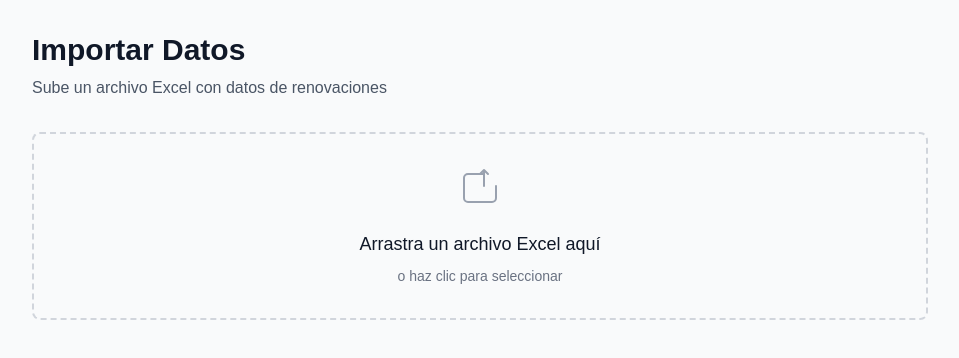
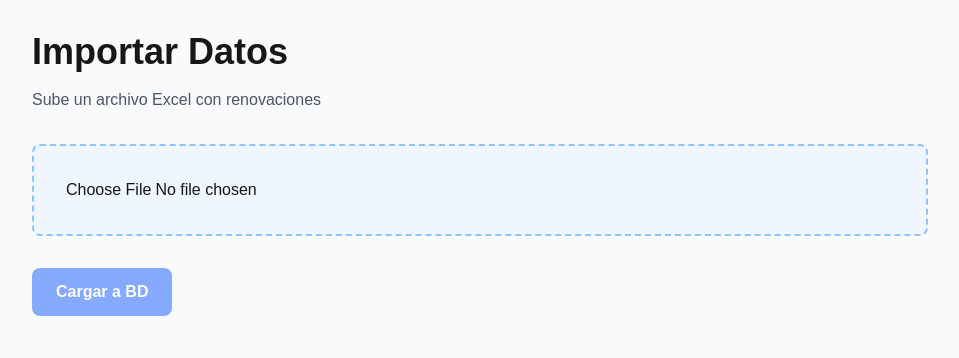
Before and after one commit to mpvargas66/defontana-crm, a Next.js app: page /admin/data-import in a window 1280 px wide. Shown: the top 358 px of the page, without its empty margins (160-1119 px from the left). Built offline with nearby package versions, Linux system fonts and the light colour scheme.

Commit message:
fix: ensure data-import page exists

```diff
--- a/src/app/admin/data-import/page.tsx
+++ b/src/app/admin/data-import/page.tsx
@@ -3,280 +3,126 @@
 import { useState } from 'react';
 import * as XLSX from 'xlsx';
 import { motion } from 'framer-motion';
-import clsx from 'clsx';
 
-interface ImportData {
+interface ImportRow {
   [key: string]: any;
 }
 
-interface ImportResult {
-  success: boolean;
-  message?: string;
-  insertados?: number;
-  errores?: number;
-  total?: number;
-  error?: string;
-}
-
-const REQUIRED_COLUMNS = [
-  'Id Cliente',
-  'Nombre',
-  'Rut',
-  'Ejecutivo PostVenta',
-  'Fecha Expiración',
-  'Total Renovación (UF)',
-  'Semáforo',
-];
-
 export default function DataImportPage() {
   const [file, setFile] = useState<File | null>(null);
-  const [data, setData] = useState<ImportData[]>([]);
+  const [preview, setPreview] = useState<ImportRow[]>([]);
   const [loading, setLoading] = useState(false);
-  const [uploading, setUploading] = useState(false);
-  const [result, setResult] = useState<ImportResult | null>(null);
-  const [error, setError] = useState('');
-  const [dragActive, setDragActive] = useState(false);
+  const [message, setMessage] = useState('');
 
-  const handleDrag = (e: React.DragEvent) => {
-    e.preventDefault();
-    e.stopPropagation();
-    if (e.type === 'dragenter' || e.type === 'dragover') {
-      setDragActive(true);
-    } else if (e.type === 'dragleave') {
-      setDragActive(false);
-    }
+  const handleFileChange = (e: React.ChangeEvent<HTMLInputElement>) => {
+    const selectedFile = e.target.files?.[0];
+    if (!selectedFile) return;
+
+    setFile(selectedFile);
+    const reader = new FileReader();
+    reader.onload = (event) => {
+      const workbook = XLSX.read(event.target?.result, { type: 'binary' });
+      const sheet = workbook.Sheets[workbook.SheetNames[0]];
+      const data = XLSX.utils.sheet_to_json<ImportRow>(sheet);
+      setPreview(data.slice(0, 5));
+    };
+    reader.readAsBinaryString(selectedFile);
   };
 
-  const handleDrop = (e: React.DragEvent) => {
-    e.preventDefault();
-    e.stopPropagation();
-    setDragActive(false);
-
-    const files = e.dataTransfer.files;
-    if (files && files[0]) {
-      handleFile(files[0]);
-    }
-  };
-
-  const handleFileChange = (e: React.ChangeEvent<HTMLInputElement>) => {
-    if (e.target.files && e.target.files[0]) {
-      handleFile(e.target.files[0]);
-    }
-  };
-
-  const handleFile = (selectedFile: File) => {
-    setError('');
-    setResult(null);
-
-    if (!selectedFile.name.toLowerCase().endsWith('.xlsx')) {
-      setError('Solo se aceptan archivos .xlsx');
+  const handleUpload = async () => {
+    if (!file) {
+      setMessage('Selecciona un archivo');
       return;
     }
 
-    setFile(selectedFile);
     setLoading(true);
-
-    const reader = new FileReader();
-    reader.onload = (e) => {
-      try {
-        const buffer = e.target?.result as ArrayBuffer;
-        const workbook = XLSX.read(buffer, { type: 'buffer' });
-        const sheet = workbook.Sheets[workbook.SheetNames[0]];
-        const parsedData = XLSX.utils.sheet_to_json<ImportData>(sheet);
-
-        // Validar columnas
-        if (parsedData.length === 0) {
-          setError('El archivo está vacío');
-          setLoading(false);
-          return;
-        }
-
-        const firstRow = parsedData[0];
-        const missingColumns = REQUIRED_COLUMNS.filter(col => !(col in firstRow));
-
-        if (missingColumns.length > 0) {
-          setError(`Columnas faltantes: ${missingColumns.join(', ')}`);
-          setLoading(false);
-          return;
-        }
-
-        setData(parsedData);
-        setLoading(false);
-      } catch (err) {
-        setError('Error al leer el archivo Excel');
-        setLoading(false);
-      }
-    };
-
-    reader.readAsArrayBuffer(selectedFile);
-  };
-
-  const handleUpload = async () => {
-    if (!file || data.length === 0) return;
-
-    setUploading(true);
-    setError('');
-    setResult(null);
+    const formData = new FormData();
+    formData.append('file', file);
 
     try {
-      const formData = new FormData();
-      formData.append('file', file);
-
       const response = await fetch('/api/admin/import', {
         method: 'POST',
         body: formData,
       });
 
-      const result: ImportResult = await response.json();
-
-      if (result.success) {
-        setResult(result);
-        setData([]);
-        setFile(null);
+      const data = await response.json();
+      if (response.ok) {
+        setMessage(`✅ Cargados ${data.data?.insertados || 0} registros`);
       } else {
-        setError(result.error || 'Error al cargar datos');
+        setMessage(`❌ Error: ${data.error || data.message}`);
       }
-    } catch (err) {
-      setError('Error al enviar archivo');
+    } catch (error) {
+      setMessage('Error en upload');
     } finally {
-      setUploading(false);
+      setLoading(false);
     }
   };
 
   return (
-    <div className="min-h-screen bg-gray-50 py-8 px-4">
+    <div className="min-h-screen bg-gray-50 p-8">
       <div className="max-w-4xl mx-auto">
-        <h1 className="text-3xl font-bold text-gray-900 mb-2">Importar Datos</h1>
-        <p className="text-gray-600 mb-8">Sube un archivo Excel con datos de renovaciones</p>
+        <h1 className="text-4xl font-bold mb-4">Importar Datos</h1>
+        <p className="text-gray-600 mb-8">Sube un archivo Excel con renovaciones</p>
 
-        {/* Upload Area */}
         <motion.div
-          className={clsx(
-            'border-2 border-dashed rounded-lg p-8 mb-8 transition-colors text-center cursor-pointer',
-            dragActive ? 'border-blue-500 bg-blue-50' : 'border-gray-300 bg-gray-50 hover:bg-gray-100'
-          )}
-          onDragEnter={handleDrag}
-          onDragLeave={handleDrag}
-          onDragOver={handleDrag}
-          onDrop={handleDrop}
+          className="border-2 border-dashed border-blue-300 rounded-lg p-8 bg-blue-50 mb-8"
+          whileHover={{ scale: 1.02 }}
         >
           <input
             type="file"
-            accept=".xlsx"
+            accept=".xlsx,.xls,.csv"
             onChange={handleFileChange}
-            className="hidden"
-            id="file-input"
+            className="block w-full"
           />
-          <label htmlFor="file-input" className="cursor-pointer">
-            <div className="mb-4">
-              <svg className="mx-auto h-12 w-12 text-gray-400" stroke="currentColor" fill="none" viewBox="0 0 48 48">
-                <path d="M28 8H12a4 4 0 00-4 4v20a4 4 0 004 4h24a4 4 0 004-4V20m-8-12l-4-4m0 0l-4 4m4-4v16" strokeWidth="2" strokeLinecap="round" strokeLinejoin="round" />
-              </svg>
-            </div>
-            <p className="text-lg font-medium text-gray-900">
-              {file ? file.name : 'Arrastra un archivo Excel aquí'}
-            </p>
-            <p className="text-sm text-gray-500 mt-2">o haz clic para seleccionar</p>
-          </label>
+          {file && <p className="mt-4 text-green-600">✓ {file.name}</p>}
         </motion.div>
 
-        {/* Error */}
-        {error && (
-          <motion.div
-            initial={{ opacity: 0, y: -10 }}
-            animate={{ opacity: 1, y: 0 }}
-            className="bg-red-50 border border-red-200 text-red-700 px-4 py-3 rounded mb-8"
-          >
-            {error}
-          </motion.div>
-        )}
-
-        {/* Success */}
-        {result && (
-          <motion.div
-            initial={{ opacity: 0, y: -10 }}
-            animate={{ opacity: 1, y: 0 }}
-            className="bg-green-50 border border-green-200 text-green-700 px-4 py-3 rounded mb-8"
-          >
-            <p className="font-medium">✅ {result.message}</p>
-            {result.insertados !== undefined && (
-              <>
-                <p className="text-sm mt-2">Insertados: {result.insertados}</p>
-                <p className="text-sm">Errores: {result.errores}</p>
-                <p className="text-sm">Total: {result.total}</p>
-              </>
-            )}
-          </motion.div>
-        )}
-
-        {/* Preview Table */}
-        {data.length > 0 && (
-          <motion.div initial={{ opacity: 0 }} animate={{ opacity: 1 }} className="mb-8">
-            <h2 className="text-lg font-bold text-gray-900 mb-4">
-              Vista previa ({data.length} registros)
-            </h2>
-            <div className="bg-white rounded-lg shadow overflow-x-auto">
-              <table className="w-full">
-                <thead className="bg-gray-100 border-b border-gray-200">
-                  <tr>
-                    <th className="px-4 py-3 text-left text-sm font-semibold text-gray-900">Cliente</th>
-                    <th className="px-4 py-3 text-left text-sm font-semibold text-gray-900">RUT</th>
-                    <th className="px-4 py-3 text-left text-sm font-semibold text-gray-900">Ejecutivo</th>
-                    <th className="px-4 py-3 text-left text-sm font-semibold text-gray-900">Fecha Exp.</th>
-                    <th className="px-4 py-3 text-left text-sm font-semibold text-gray-900">Monto UF</th>
-                    <th className="px-4 py-3 text-left text-sm font-semibold text-gray-900">Semáforo</th>
+        {preview.length > 0 && (
+          <div className="mb-8">
+            <h2 className="text-xl font-bold mb-4">Preview</h2>
+            <div className="overflow-x-auto">
+              <table className="w-full text-sm border-collapse border">
+                <thead>
+                  <tr className="bg-gray-200">
+                    {Object.keys(preview[0]).map((key) => (
+                      <th key={key} className="border p-2 text-left">
+                        {key}
+                      </th>
+                    ))}
                   </tr>
                 </thead>
                 <tbody>
-                  {data.slice(0, 5).map((row, idx) => (
-                    <tr key={idx} className="border-b border-gray-200 hover:bg-gray-50">
-                      <td className="px-4 py-3 text-sm text-gray-900">{row['Nombre']}</td>
-                      <td className="px-4 py-3 text-sm text-gray-600">{row['Rut']}</td>
-                      <td className="px-4 py-3 text-sm text-gray-600">{row['Ejecutivo PostVenta']}</td>
-                      <td className="px-4 py-3 text-sm text-gray-600">
-                        {new Date(row['Fecha Expiración']).toLocaleDateString('es-CL')}
-                      </td>
-                      <td className="px-4 py-3 text-sm text-gray-900">{row['Total Renovación (UF)']}</td>
-                      <td className="px-4 py-3 text-sm">
-                        <span className={clsx(
-                          'px-2 py-1 rounded text-xs font-medium',
-                          {
-                            'bg-green-100 text-green-800': row['Semáforo'] === 'verde',
-                            'bg-yellow-100 text-yellow-800': row['Semáforo'] === 'amarillo',
-                            'bg-red-100 text-red-800': row['Semáforo'] === 'rojo',
-                            'bg-gray-100 text-gray-800': !['verde', 'amarillo', 'rojo'].includes(row['Semáforo']),
-                          }
-                        )}>
-                          {row['Semáforo']}
-                        </span>
-                      </td>
+                  {preview.map((row, idx) => (
+                    <tr key={idx} className="border">
+                      {Object.values(row).map((val, idx) => (
+                        <td key={idx} className="border p-2">
+                          {String(val)}
+                        </td>
+                      ))}
                     </tr>
                   ))}
                 </tbody>
               </table>
-              {data.length > 5 && (
-                <div className="px-4 py-3 bg-gray-50 text-sm text-gray-600">
-                  ... y {data.length - 5} registros más
-                </div>
-              )}
             </div>
+          </div>
+        )}
 
-            {/* Upload Button */}
-            <motion.button
-              onClick={handleUpload}
-              disabled={uploading}
-              whileHover={{ scale: 1.02 }}
-              whileTap={{ scale: 0.98 }}
-              className={clsx(
-                'mt-6 px-6 py-3 rounded-lg font-medium transition-colors',
-                uploading
-                  ? 'bg-gray-300 text-gray-600 cursor-not-allowed'
-                  : 'bg-blue-600 text-white hover:bg-blue-700 active:bg-blue-800'
-              )}
-            >
-              {uploading ? 'Cargando...' : `Cargar ${data.length} registros`}
-            </motion.button>
-          </motion.div>
+        <button
+          onClick={handleUpload}
+          disabled={!file || loading}
+          className="px-6 py-3 bg-blue-600 text-white rounded-lg font-bold disabled:opacity-50"
+        >
+          {loading ? 'Cargando...' : 'Cargar a BD'}
+        </button>
+
+        {message && (
+          <motion.p
+            className="mt-4 text-lg"
+            initial={{ opacity: 0 }}
+            animate={{ opacity: 1 }}
+          >
+            {message}
+          </motion.p>
         )}
       </div>
     </div>
```
